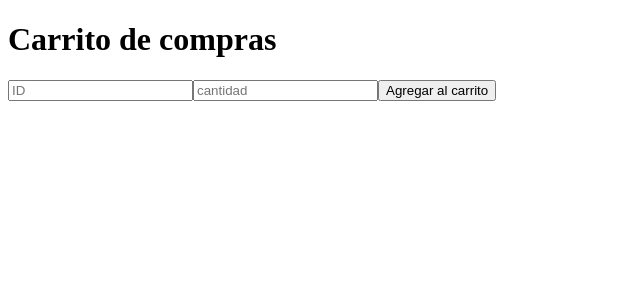
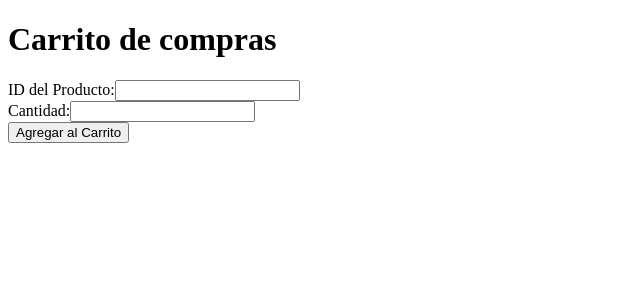
Before and after one commit to MSarazua/Proyecto2_DW, a React (Create React App) app: page /carrito in a window 1280 px wide. Shown: the top 300 px of the page, without its empty margins (0-640 px from the left). Built offline with nearby package versions, Linux system fonts and the light colour scheme.

Commit message:
formulario para agregar productos al carrito
agregar productos

```diff
--- a/src/components/carrito_de_compra/carrito.js
+++ b/src/components/carrito_de_compra/carrito.js
@@ -1,19 +1,16 @@
 import React, { useState } from 'react';
-import Axios from 'axios'; // Asegúrate de importar Axio
+import Axios from 'axios';
 
 export default function Carrito() {
   const [formData, setFormData] = useState({
-        id: '',
-        cantidad: '',
-
-
+    ProductoID: '',
+    Cantidad: '',
   });
 
   const resetForm = () => {
     setFormData({
-          id: '',
-          cantidad: '',
-
+      ProductoID: '',
+      Cantidad: '',
     });
   };
 
@@ -24,47 +21,52 @@ export default function Carrito() {
     const { name, value } = e.target;
     setFormData({ ...formData, [name]: value });
   };
+
   const handleSubmit = async (e) => {
     e.preventDefault();
-        // Realizar la llamada a la API para agregar el producto al carrito
+
     try {
       // Realizar la llamada a la API utilizando Axios
-          const response = await Axios.post('http://localhost:3000/api/carrito', formData);
+      const response = await Axios.post('http://localhost:3000/api/carrito', formData, {
+        headers: {
+          'Authorization': 'Bearer <eyJhbGciOiJIUzI1NiIsInR5cCI6IkpXVCJ9.eyJ1c2VySUQiOiIxMSIsImlhdCI6MTY5ODg5OTQyNCwiZXhwIjoxNjk4OTAzMDI0fQ.vEl0h5gnoNWAzvlkgdtIkh9K2oRmoyseLjHuNFxW3AU>'
+        }
+      });
       console.log('Respuesta de la API:', response.data);
-          setSuccessMessage('añadido al carrito exitosamente');
+      setSuccessMessage('Añadido al carrito exitosamente');
       resetForm();
     } catch (error) {
-          // Manejar errores de la llamada a la API
       console.error('Error al llamar a la API:', error);
-          setErrorMessage('Error al registrar al usuario. Inténtelo de nuevo.');
+      setErrorMessage('Error al agregar al carrito. Inténtelo de nuevo.');
     }
   };
-  return  (
+
+  return (
     <div>
-
       <h1>Carrito de compras</h1>
       <form onSubmit={handleSubmit}>
+        <label htmlFor="ProductoID">ID del Producto:</label>
         <input
           type="text"
-          name="id"
-          placeholder="ID"
-          value={formData.id}
+          name="ProductoID"
+          value={formData.ProductoID}
           onChange={handleChange}
+          required
         />
+        <br />
+
+        <label htmlFor="Cantidad">Cantidad:</label>
         <input
-          type="text"
-          name="cantidad"
-          placeholder="cantidad"
-          value={formData.cantidad}
+          type="number"
+          name="Cantidad"
+          value={formData.Cantidad}
           onChange={handleChange}
+          required
         />
+        <br />
 
-        <button type="submit">Agregar al carrito</button>
+        <button type="submit">Agregar al Carrito</button>
       </form>
-
     </div>
-
-
   );
-
 }
```
Lines whose indentation alone changed are shown as unchanged.
